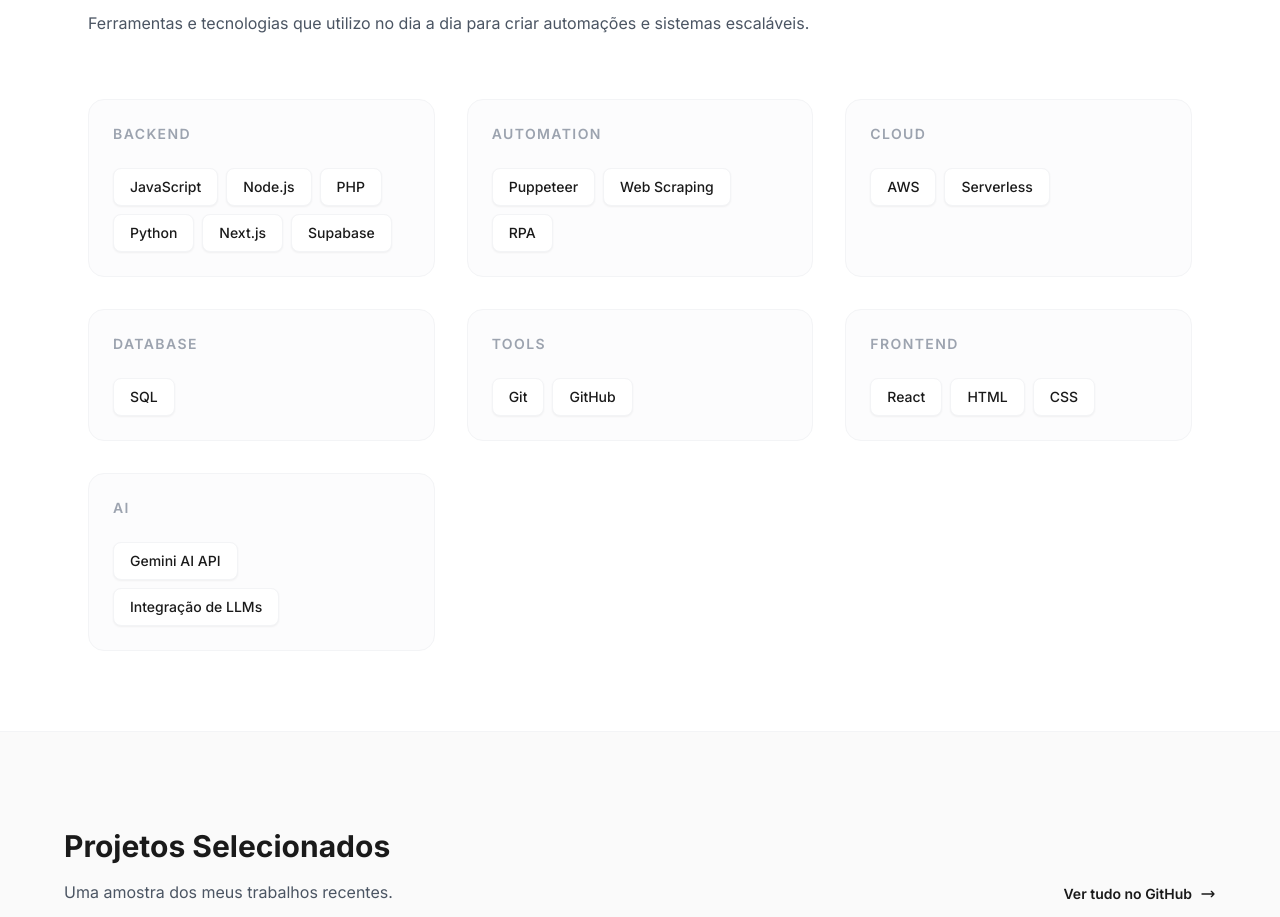
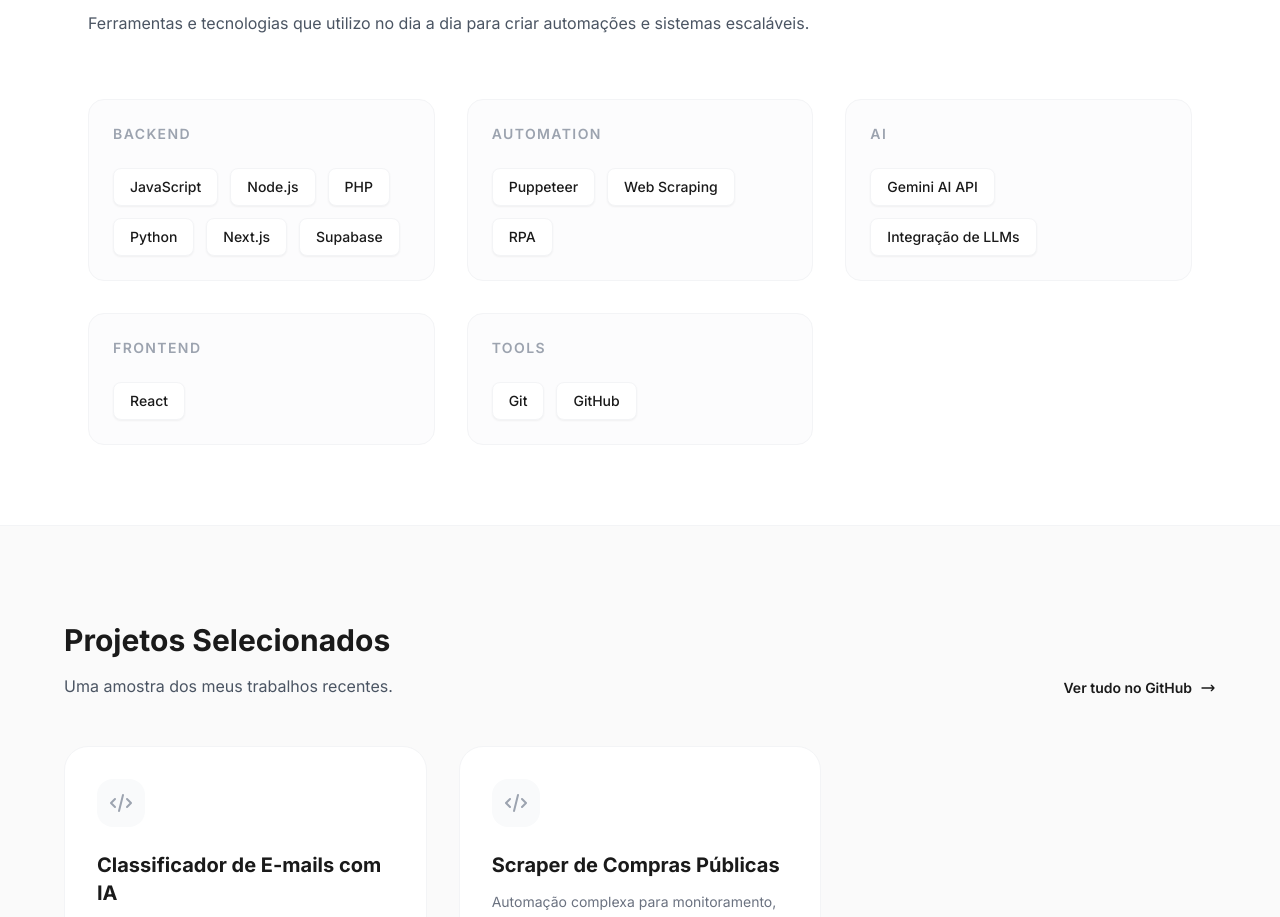
Before and after one commit to yasmjm/yasmim-dev-port, a React (Vite) app: page / in a window 1280 px wide. Shown: the part 2160-3077 px from the top of the page. Built offline with nearby package versions, Linux system fonts and the light colour scheme.

Commit message:
changes in skills

```diff
--- a/components/Skills.tsx
+++ b/components/Skills.tsx
@@ -1,20 +1,50 @@
-import React from 'react';
+import React, { useState } from 'react';
 import { SKILLS } from '../constants';
+import { Skill } from '../types';
+
+// Componente Interno para a Tag de Habilidade
+const SkillItem: React.FC<{ skill: Skill; styles: string }> = ({ skill, styles }) => {
+  const [isHovered, setIsHovered] = useState(false);
+
+  return (
+    <div
+      className="relative"
+      onMouseEnter={() => setIsHovered(true)}
+      onMouseLeave={() => setIsHovered(false)}
+    >
+      <span
+        className={`px-4 py-2 bg-white border border-gray-100 rounded-lg text-sm font-medium shadow-sm
+                   transition-all duration-300 cursor-default inline-block
+                   ${isHovered ? '-translate-y-1 shadow-md ' + styles : ''}`}
+      >
+        {skill.name}
+      </span>
+
+      {/* Tooltip com o tempo de experiência */}
+      {isHovered && skill.experience && (
+        <div className="absolute -top-10 left-1/2 -translate-x-1/2 bg-gray-800 text-white text-[10px] px-2 py-1 rounded shadow-lg whitespace-nowrap z-50 animate-in fade-in zoom-in duration-200">
+          {skill.experience}
+          {/* Triângulo inferior do balão */}
+          <div className="absolute -bottom-1 left-1/2 -translate-x-1/2 w-2 h-2 bg-gray-800 rotate-45"></div>
+        </div>
+      )}
+    </div>
+  );
+};
 
 export const Skills: React.FC = () => {
   const categories = Array.from(new Set(SKILLS.map(s => s.category)));
 
-  // Mapeamento de cores para manter a identidade visual das tecnologias
   const getSkillStyles = (name: string) => {
     const lowerName = name.toLowerCase();
-    if (lowerName.includes('node')) return 'hover:border-green-500 hover:text-green-600 hover:bg-green-50';
-    if (lowerName.includes('next') || lowerName.includes('react')) return 'hover:border-black hover:text-black hover:bg-gray-100';
-    if (lowerName.includes('puppeteer') || lowerName.includes('automation')) return 'hover:border-blue-400 hover:text-blue-500 hover:bg-blue-50';
-    if (lowerName.includes('aws')) return 'hover:border-orange-400 hover:text-orange-500 hover:bg-orange-50';
-    if (lowerName.includes('supabase') || lowerName.includes('sql')) return 'hover:border-emerald-400 hover:text-emerald-500 hover:bg-emerald-50';
-    if (lowerName.includes('php')) return 'hover:border-indigo-400 hover:text-indigo-500 hover:bg-indigo-50';
-    if (lowerName.includes('python')) return 'hover:border-yellow-400 hover:text-yellow-600 hover:bg-yellow-50';
-    return 'hover:border-blue-500 hover:text-blue-600 hover:bg-blue-50';
+    if (lowerName.includes('node')) return 'border-green-500 text-green-600 bg-green-50';
+    if (lowerName.includes('next') || lowerName.includes('react')) return 'border-black text-black bg-gray-100';
+    if (lowerName.includes('puppeteer') || lowerName.includes('automation') || lowerName.includes('scraping')) return 'border-blue-400 text-blue-500 bg-blue-50';
+    if (lowerName.includes('aws')) return 'border-orange-400 text-orange-500 bg-orange-50';
+    if (lowerName.includes('supabase') || lowerName.includes('sql')) return 'border-emerald-400 text-emerald-500 bg-emerald-50';
+    if (lowerName.includes('php')) return 'border-indigo-400 text-indigo-500 bg-indigo-50';
+    if (lowerName.includes('python')) return 'border-yellow-400 text-yellow-600 bg-yellow-50';
+    return 'border-blue-500 text-blue-600 bg-blue-50';
   };
 
   return (
@@ -31,16 +61,13 @@
               <h3 className="text-sm font-semibold text-gray-400 uppercase tracking-widest mb-6">
                 {category}
               </h3>
-              <div className="flex flex-wrap gap-2">
+              <div className="flex flex-wrap gap-3">
                 {SKILLS.filter(s => s.category === category).map(skill => (
-                  <span
+                  <SkillItem
                     key={skill.name}
-                    className={`px-4 py-2 bg-white border border-gray-100 rounded-lg text-sm font-medium shadow-sm
-                               transition-all duration-300 cursor-default hover:-translate-y-1 hover:shadow-md
-                               ${getSkillStyles(skill.name)}`}
-                  >
-                    {skill.name}
-                  </span>
+                    skill={skill}
+                    styles={getSkillStyles(skill.name)}
+                  />
                 ))}
               </div>
             </div>
--- a/constants.tsx
+++ b/constants.tsx
@@ -10,26 +10,28 @@
 ];
 
 export const SKILLS: Skill[] = [
-  { name: 'JavaScript', category: 'Backend' },
-  { name: 'Node.js', category: 'Backend' },
-  { name: 'PHP', category: 'Backend' },
-  { name: 'Python', category: 'Backend' },
-  { name: 'Next.js', category: 'Backend' },
-  { name: 'Supabase', category: 'Backend' },
-  { name: 'Puppeteer', category: 'Automation' },
-  { name: 'Web Scraping', category: 'Automation' },
-  { name: 'RPA', category: 'Automation' },
-  { name: 'AWS', category: 'Cloud' },
-  { name: 'Serverless', category: 'Cloud' },
-  { name: 'SQL', category: 'Database' },
-  { name: 'Git', category: 'Tools' },
-  { name: 'GitHub', category: 'Tools' },
-  { name: 'React', category: 'Frontend' },
-  { name: 'HTML', category: 'Frontend' },
-  { name: 'CSS', category: 'Frontend' },
-  { name: 'Gemini AI API', category: 'AI' },
-  { name: 'Integração de LLMs', category: 'AI' },
+  // Backend
+  { name: 'JavaScript', category: 'Backend', experience: '2 anos' },
+  { name: 'Node.js', category: 'Backend', experience: '2 anos' }, // Foco no seu projeto de classificador de e-mails
+  { name: 'PHP', category: 'Backend', experience: '1,5 anos' },
+  { name: 'Python', category: 'Backend', experience: '1 ano' },
+  { name: 'Next.js', category: 'Backend', experience: '1 ano' },
+  { name: 'Supabase', category: 'Backend', experience: '1,5 anos' },
 
+  // Automation (Seu ponto forte!)
+  { name: 'Puppeteer', category: 'Automation', experience: '2 anos' }, // Reflete seus scrapers de leads e compras públicas
+  { name: 'Web Scraping', category: 'Automation', experience: '2 anos' },
+  { name: 'RPA', category: 'Automation', experience: '2 anos' },
+
+  // AI
+  { name: 'Gemini AI API', category: 'AI', experience: '6 meses' }, // Seu projeto atual com Node.js
+  { name: 'Integração de LLMs', category: 'AI', experience: '6 meses' },
+
+  // Frontend
+  { name: 'React', category: 'Frontend', experience: '1 ano' },
+  //tools
+  { name: 'Git', category: 'Tools', experience: '2 anos' },
+  { name: 'GitHub', category: 'Tools', experience: '2 anos' },
 ];
 
 export const PROJECTS: Project[] = [
--- a/types.ts
+++ b/types.ts
@@ -10,6 +10,7 @@
 export interface Skill {
   name: string;
   category: 'Backend' | 'Automation' | 'Database' | 'Cloud' | 'Tools' | 'Frontend' | 'AI';
+  experience?: string;
 }
 
 export interface NavItem {
```
